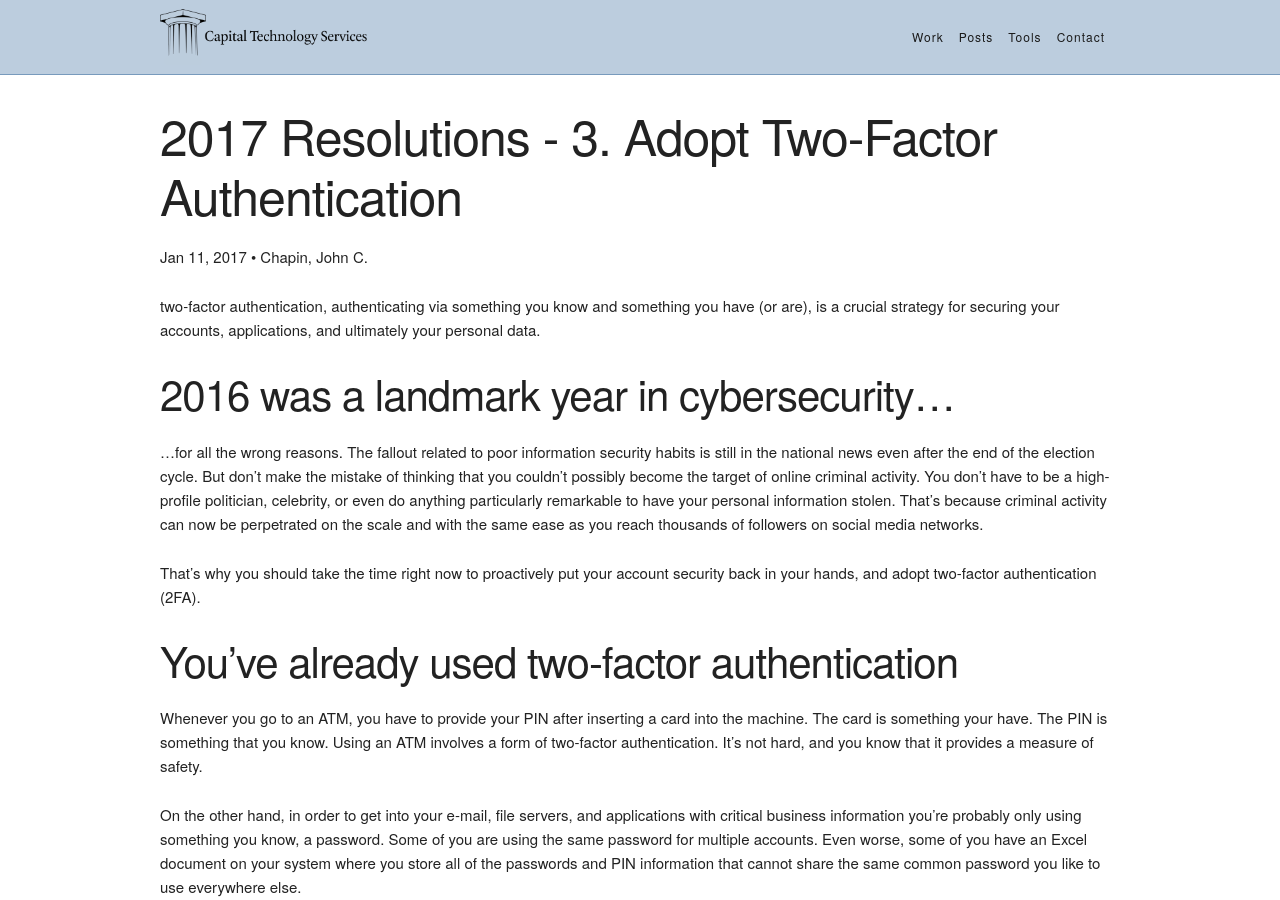
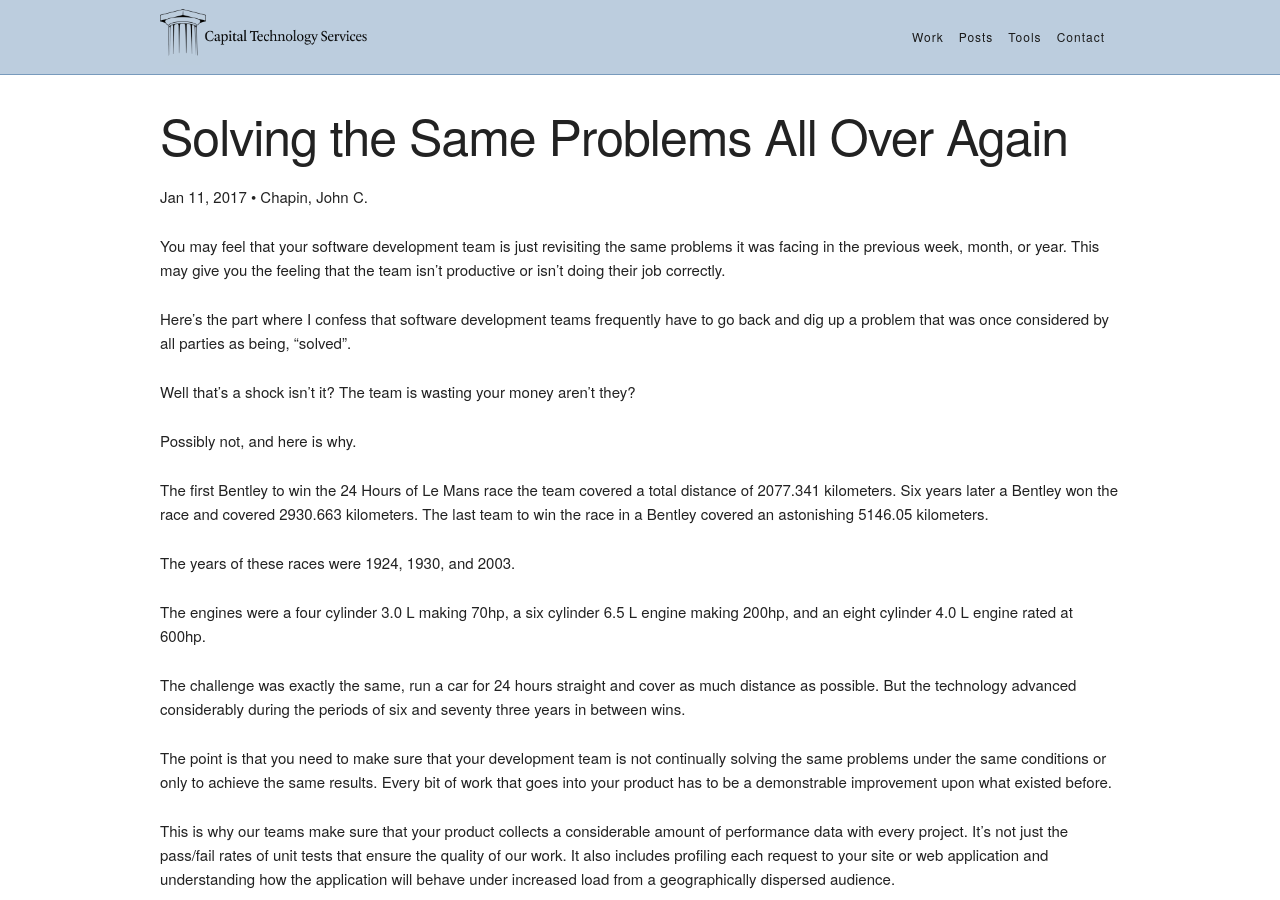
Before and after one commit to jchapin/capitaltechnologyservices.github.io, a Jekyll site: the page built from _posts/2017-01-11-solving-the-same-problems-all-over-again.md, in a window 1280 px wide and 900 px high. Built offline with Jekyll 4.4.1, drawn with Linux system fonts in a browser that asks for light colours; comment, search, counter and statistics services are not loaded; some of the changed text lies outside the part shown.

Commit message:
The text of the new article.

```diff
--- a/_posts/2017-01-11-solving-the-same-problems-all-over-again.md
+++ b/_posts/2017-01-11-solving-the-same-problems-all-over-again.md
@@ -1,97 +1,49 @@
 ---
 layout: post
-title: "2017 Resolutions - 3. Adopt Two-Factor Authentication"
-title_short: "Adopt Two-Factor Authentication"
+title: "Solving the Same Problems All Over Again"
+title_short: "Solving the Same Problems All Over Again"
 author: "Chapin, John C."
 excerpt: >
-  two-factor authentication, authenticating via something you know and something
-  you have (or are), is a crucial strategy for securing your accounts,
-  applications, and ultimately your personal data.
+  You may feel that your software development team is just revisiting the same
+  problems it was facing in the previous week, month, or year. This may give you
+  the feeling that the team isn't productive or isn't doing their job correctly.
 ---
 
 {{ page.excerpt }}
 
-## 2016 was a landmark year in cybersecurity...
+Here's the part where I confess that software development teams frequently have
+to go back and dig up a problem that was once considered by all parties as
+being, "solved".
 
-...for all the wrong reasons. The fallout related to poor information security
-habits is still in the national news even after the end of the election cycle.
-But don't make the mistake of thinking that you couldn't possibly become the
-target of online criminal activity. You don't have to be a high-profile
-politician, celebrity, or even do anything particularly remarkable to have
-your personal information stolen. That's because criminal activity can now be
-perpetrated on the scale and with the same ease as you reach thousands of
-followers on social media networks.
+Well that's a shock isn't it? The team is wasting your money aren't they?
 
-That's why you should take the time right now to proactively put your account
-security back in your hands, and adopt two-factor authentication (2FA).
+Possibly not, and here is why.
 
-## You've already used two-factor authentication
+The first Bentley to win the 24 Hours of Le Mans race the team covered a total
+distance of 2077.341 kilometers. Six years later a Bentley won the race and
+covered 2930.663 kilometers. The last team to win the race in a Bentley covered
+an astonishing 5146.05 kilometers.
 
-Whenever you go to an ATM, you have to provide your PIN after inserting a card
-into the machine. The card is something your have. The PIN is something that you
-know. Using an ATM involves a form of two-factor authentication. It's not hard,
-and you know that it provides a measure of safety.
+The years of these races were 1924, 1930, and 2003.
 
-On the other hand, in order to get into your e-mail, file servers, and
-applications with critical business information you're probably only using
-something you know, a password. Some of you are using the same password for
-multiple accounts. Even worse, some of you have an Excel document on your
-system where you store all of the passwords and PIN information that cannot
-share the same common password you like to use everywhere else.
+The engines were a four cylinder 3.0 L making 70hp, a six cylinder 6.5 L engine
+making 200hp, and an eight cylinder 4.0 L engine rated at 600hp.
 
-## The risks are all around you
+The challenge was exactly the same, run a car for 24 hours straight and cover
+as much distance as possible. But the technology advanced considerably during
+the periods of six and seventy three years in between wins.
 
-In the last year, we have seen plenty of bad passwords, stored insecurely, and
-shared indiscriminately. What you don't see are the poor storage of credentials
-on behalf of the website you just signed up for, the lack of encryption on your
-company's blog, and the malware that is feeding information from your
-accountant's computer to someone neither you nor your accountant knows is
-looking at your data.
+The point is that you need to make sure that your development team is not
+continually solving the same problems under the same conditions or only to
+achieve the same results. Every bit of work that goes into your product has to
+be a demonstrable improvement upon what existed before.
 
-Adopting two-factor authentication doesn't mitigate all of these risks. But it's
-a step in the right direction. Inputting a six-digit code when you access a
-critical account takes a few extra seconds and means that someone a world away
-is less likely to be able to login to the account.
+This is why our teams make sure that your product collects a considerable amount
+of performance data with every project. It's not just the pass/fail rates of
+unit tests that ensure the quality of our work. It also includes profiling each
+request to your site or web application and understanding how the application
+will behave under increased load from a geographically dispersed audience.
 
-## Who supports 2FA?
-
-Check
-<a href="https://twofactorauth.org" target="_blank">https://twofactorauth.org</a>
-they have a fairly extensive list of businesses whose technology offerings
-support two-factor authentication. They also help you notify institutions that
-you're looking for them to adopt 2FA by providing links to Twitter and Facebook.
-
-If your favorite bank, e-commerce site, or local government isn't on the list
-still make sure to dig through your account settings and look for 2FA account
-configuration options. Sometimes the option is present but not easy to find.
-
-## Opt for hardware tokens and apps instead of SMS
-
-In recently released documents from the National Institute of Standards and
-Technology (NIST) they've made clear that SMS and voice call based 2FA are
-possibly subject to interception.
-
-    Due to the risk that SMS messages or voice calls may be intercepted or
-    redirected, implementers of new systems SHOULD carefully consider
-    alternative authenticators. If the out-of-band verification is to be made
-    using the public switched telephone network (PSTN), the verifier SHALL
-    verify that the pre-registered telephone number being used is not associated
-    with a VoIP (or other software-based) service. It then sends the SMS or
-    voice message to the pre-registered telephone number. Changing the
-    pre-registered telephone number SHALL NOT be possible without two-factor
-    authentication at the time of the change.
-
-Instead of using SMS, if your provider allows you to use a program like
-Google Authenticator or Authy, use those programs instead. If you're really
-zealous about keeping your authentication codes secret, here are links to the
-RFC documents describing [TOTP](https://tools.ietf.org/html/rfc6238) and
-[HOTP](https://tools.ietf.org/html/rfc4226) algorithms:
-
-## Wait, what about my company's software!
-
-Of course, if you're a company with a custom web application we can help you and
-your clients to further secure account authentication by adding in 2FA. It's
-easier than you think and can be applied selectively so that users who are
-concerned with security can adopt 2FA at their own pace.
-
-<a href="mailto:sales@cts-llc.net?subject=I need two-factor authentication">Contact us to about enabling two-factor authentication in your software.</a>
+Yes, sometimes we solve the same problems we solved six months ago, but when
+the conditions change and our clients business is growing, we are dedicated to
+going the greater distance with them.
```
